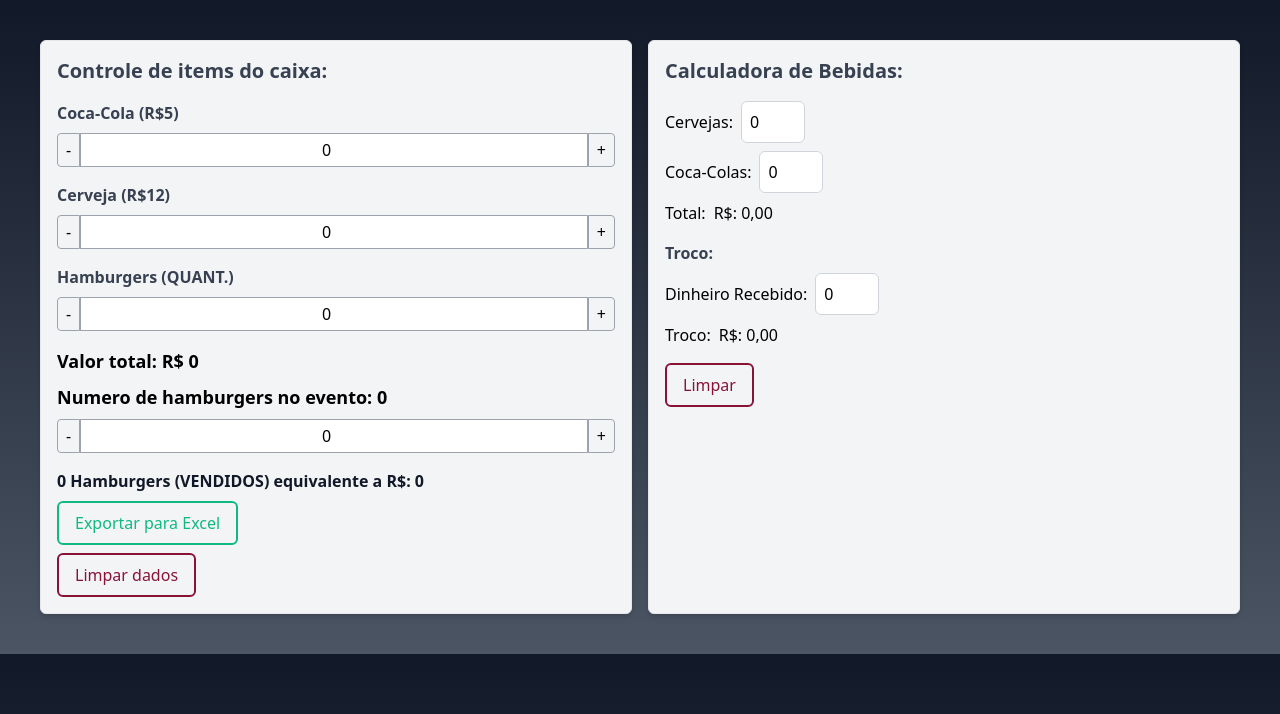
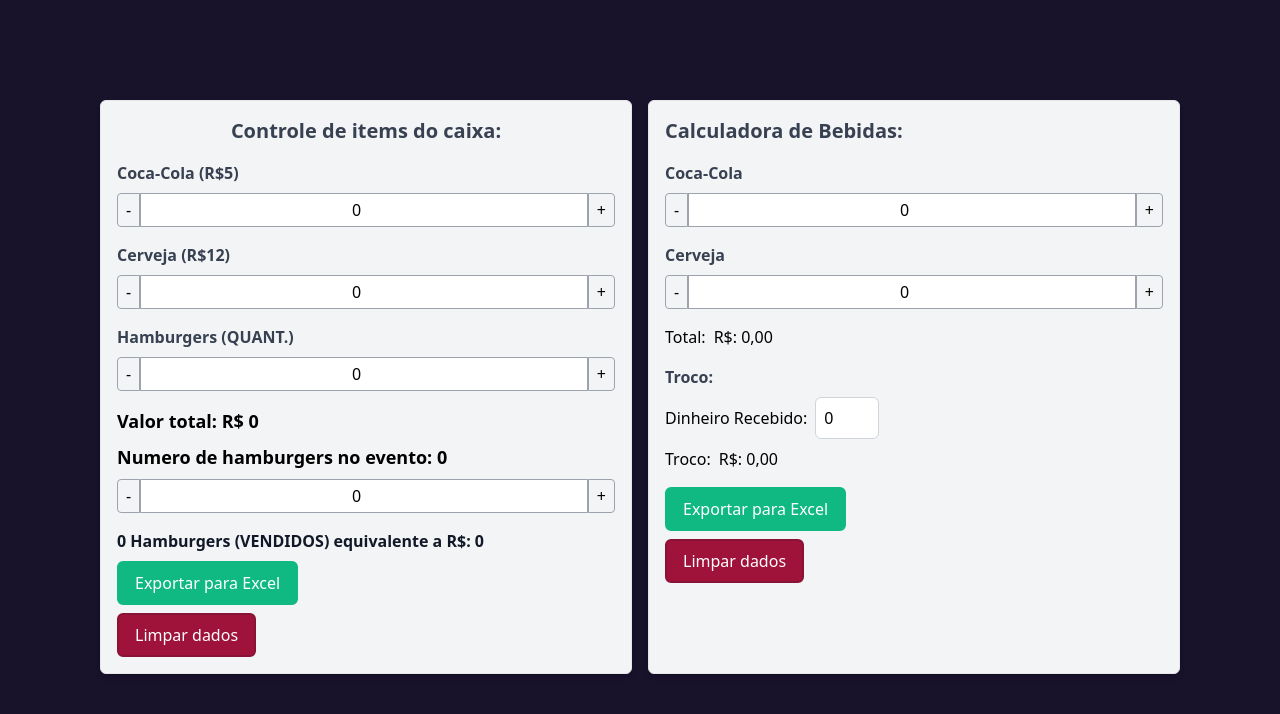
Before and after one commit to gustavorteuber/cj49-system, a Vue app: page / in a window 1280 px wide. Shown: the top 714 px of the page. Built offline with nearby package versions, Linux system fonts and the light colour scheme.

Commit message:
fix some bugs and adding functions of export and clean data

```diff
--- a/src/App.vue
+++ b/src/App.vue
@@ -1,7 +1,7 @@
 <template>
   <div
     class="p-1 justify-center flex flex-col md:flex-row"
-    style="margin: 20px"
+    style="margin: 80px"
   >
     <div class="bg-gray-100 md:w-1/2 p-4 border rounded-md shadow-md">
       <MeuCaixaEletronico />
--- a/src/components/calculator.vue
+++ b/src/components/calculator.vue
@@ -4,31 +4,60 @@
       Calculadora de Bebidas:
     </h2>
     <!-- Inputs para as bebidas -->
-    <div class="flex items-center mb-2">
-      <label for="cervejas" class="mr-2">Cervejas:</label>
+    <div class="mb-4">
+    <label class="block text-gray-700 font-bold mb-2">Coca-Cola</label>
+    <div class="flex items-center">
+      <button
+        class="px-2 py-1 border border-gray-400 rounded-l"
+        @click="decreaseCocaCola"
+
+      >
+        -
+      </button>
       <input
-        id="cervejas"
         type="number"
+        class="px-2 py-1 border border-gray-400 text-center flex-1"
+        v-model="cocaCola"
+        @input="updateCoca"
+      />
+      <button
+        class="px-2 py-1 border border-gray-400 rounded-r"
+        @click="increaseCocaCola"
+      >
+        +
+      </button>
+    </div>
+  </div>
+
+  <div class="mb-4">
+    <label class="block text-gray-700 font-bold mb-2">Cerveja</label>
+    <div class="flex items-center">
+      <button
+        class="px-2 py-1 border border-gray-400 rounded-l"
+        @click="decreaseBeer"
+      >
+        -
+      </button>
+
+      <input
+        type="number"
+        class="px-2 py-1 border border-gray-400 text-center flex-1"
         v-model="beer"
-        @change="calcularTotal"
-        class="p-2 border border-gray-300 rounded-md w-16"
+        @input="updateBeer"
       />
+      <button
+        class="px-2 py-1 border border-gray-400 rounded-r"
+        @click="increaseBeer"
+      >
+        +
+      </button>
     </div>
-    <div class="flex items-center mb-2">
-      <label for="cocacolas" class="mr-2">Coca-Colas:</label>
-      <input
-        id="cocacolas"
-        type="number"
-        v-model="cocaCola"
-        @change="calcularTotal"
-        class="p-2 border border-gray-300 rounded-md w-16"
-      />
-    </div>
+  </div>
     <!-- Exibir total e inputs para dinheiro recebido e troco -->
     <div class="flex items-center mb-4">
       <label for="total" class="mr-2">Total:</label>
 
-      <span id="total" class="font-medium">R$: {{ total }},00</span>
+      <span id="total" class="font-medium">R$: {{ calcularTotal() }},00</span>
     </div>
     <div class="items-center mb-2">
       <label class="block text-gray-700 font-bold mb-2">Troco: </label>
@@ -43,19 +72,27 @@
     </div>
     <div class="flex items-center mb-4">
       <label for="troco" class="mr-2">Troco:</label>
-      <span id="troco" class="font-medium">R$: {{ troco }},00</span>
+      <span id="troco" class="font-medium">R$: {{ calcularTroco() }},00</span>
     </div>
     <!-- Botão para limpar os inputs -->
     <button
-      @click="limpar"
-      class="border-solid border-2 border-rose-900 bg-gray-100 text-rose-900 px-4 py-2 rounded-md"
-    >
-      Limpar
-    </button>
+    class="bg-emerald-500 border-solid border-2 border-emerald-500 text-white px-4 py-2 rounded-md hover:bg-emerald-600"
+    @click="exportConfirmation"
+  >
+    Exportar para Excel
+  </button>
+  <div class="p-1"></div>
+  <button
+    class="bg-rose-800 border-solid border-2 border-rose-900 text-white px-4 py-2 rounded-md hover:bg-rose-900"
+    @click="clearConfirmation"
+  >
+    Limpar dados
+  </button>
   </div>
 </template>
 
 <script>
+import * as XLSX from "xlsx";
 export default {
   data() {
     return {
@@ -63,6 +100,7 @@ export default {
       beer: 0,
       total: 0,
       dinheiroRecebido: 0,
+      troco: 0,
     };
   },
   computed: {
@@ -72,10 +110,10 @@ export default {
   },
   methods: {
     calcularTotal() {
-      this.total = this.cocaCola * 5 + this.beer * 12;
+      return this.cocaCola * 5 + this.beer * 12;
     },
     calcularTroco() {
-      this.troco = this.dinheiroRecebido - this.total;
+      return this.dinheiroRecebido - this.calcularTotal();
     },
     limpar() {
       this.beer = 0;
@@ -84,6 +122,54 @@ export default {
       this.dinheiroRecebido = 0;
       this.troco = 0;
     },
+  increaseCocaCola() {
+      this.cocaCola++;
+      window.localStorage.setItem("cocaCola", this.cocaCola);
+    },
+    decreaseCocaCola() {
+      if (this.cocaCola > 0) {
+        this.cocaCola--;
+        window.localStorage.setItem("cocaCola", this.cocaCola);
+      }
+    },
+    increaseBeer() {
+      this.beer++;
+      window.localStorage.setItem("beer", this.beer);
+    },
+    decreaseBeer() {
+      if (this.beer > 0) {
+        this.beer--;
+        window.localStorage.setItem("beer", this.beer);
+      }
+    },
+  clearConfirmation() {
+      if (window.confirm("Tem certeza que deseja apagar todos os dados?")) {
+        this.limpar();
+      }
+    },
+    exportConfirmation() {
+      if (
+        window.confirm(
+          "Tem certeza que deseja exportar a planilha de levantamento?"
+        )
+      ) {
+        this.exportToExcel();
+      }
+    },
+    exportToExcel() {
+      const worksheet = XLSX.utils.json_to_sheet([
+        {
+          "Coca-Cola": this.cocaCola,
+          Cerveja: this.beer,
+          Total: this.calcularTotal(),
+          "Dinheiro Recebido": this.dinheiroRecebido,
+          Troco: this.calcularTroco(),
+        },
+      ]);
+      const workbook = XLSX.utils.book_new();
+      XLSX.utils.book_append_sheet(workbook, worksheet, "Produtos");
+      XLSX.writeFile(workbook, "produtos.xlsx");
+    },
   },
 };
 </script>
--- a/src/components/eletronicmoney.vue
+++ b/src/components/eletronicmoney.vue
@@ -1,5 +1,5 @@
 <template>
-  <h1 class="text-xl block text-gray-700 font-bold mb-4">
+  <h1 class="text-center text-xl block text-gray-700 font-bold mb-4">
     Controle de items do caixa:
   </h1>
   <div class="mb-4">
@@ -106,14 +106,14 @@
     {{ pre }} Hamburgers (VENDIDOS) equivalente a R$: {{ totalVendido }}
   </label>
   <button
-    class="border-solid border-2 border-emerald-500 bg-gray-100 text-emerald-500 px-4 py-2 rounded-md"
+    class="bg-emerald-500 border-solid border-2 border-emerald-500 text-white px-4 py-2 rounded-md hover:bg-emerald-600"
     @click="exportConfirmation"
   >
     Exportar para Excel
   </button>
   <div class="p-1"></div>
   <button
-    class="border-solid border-2 border-rose-900 bg-gray-100 text-rose-900 px-4 py-2 rounded-md"
+    class="bg-rose-800 border-solid border-2 border-rose-900 text-white px-4 py-2 rounded-md hover:bg-rose-900"
     @click="clearConfirmation"
   >
     Limpar dados
--- a/src/style.css
+++ b/src/style.css
@@ -7,5 +7,5 @@
 }
 
 body {
-  background: linear-gradient(rgb(17, 24, 39), rgb(75, 85, 99));
+  background: #18122B;
 }
```
